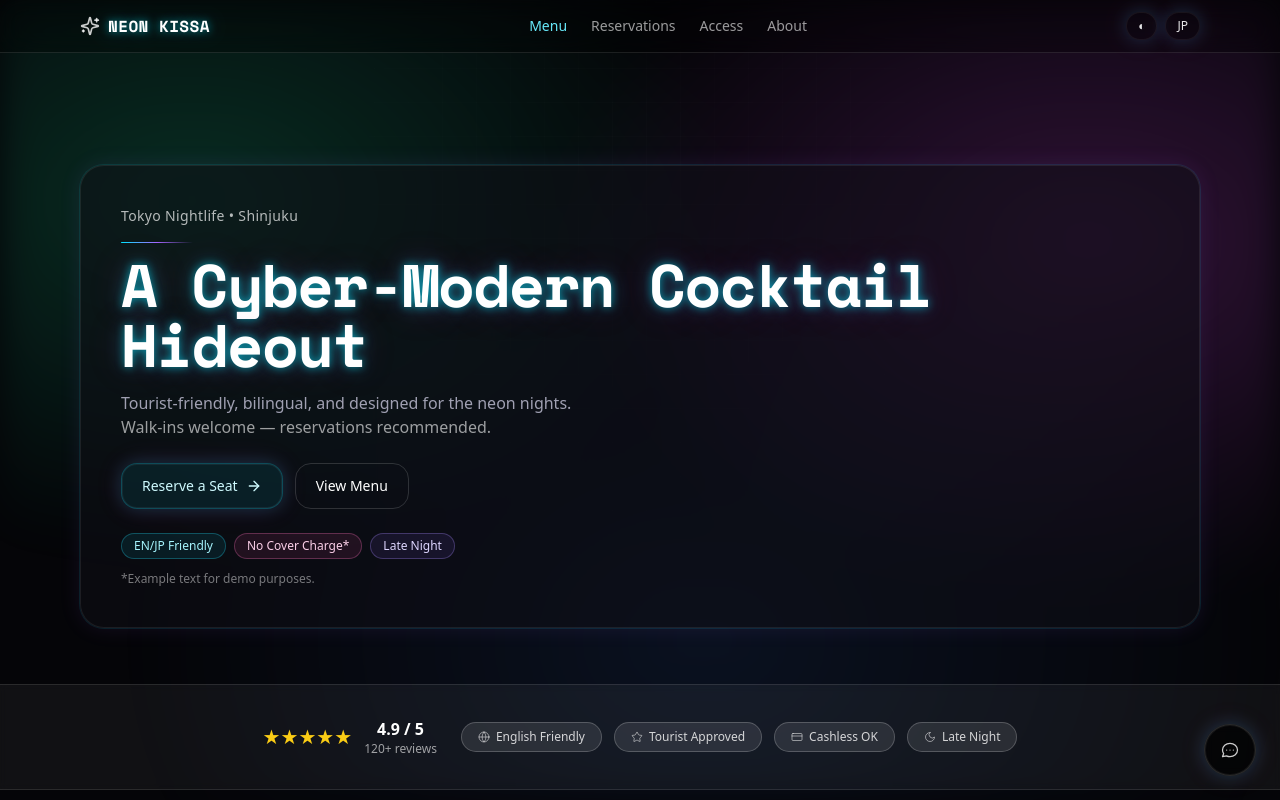
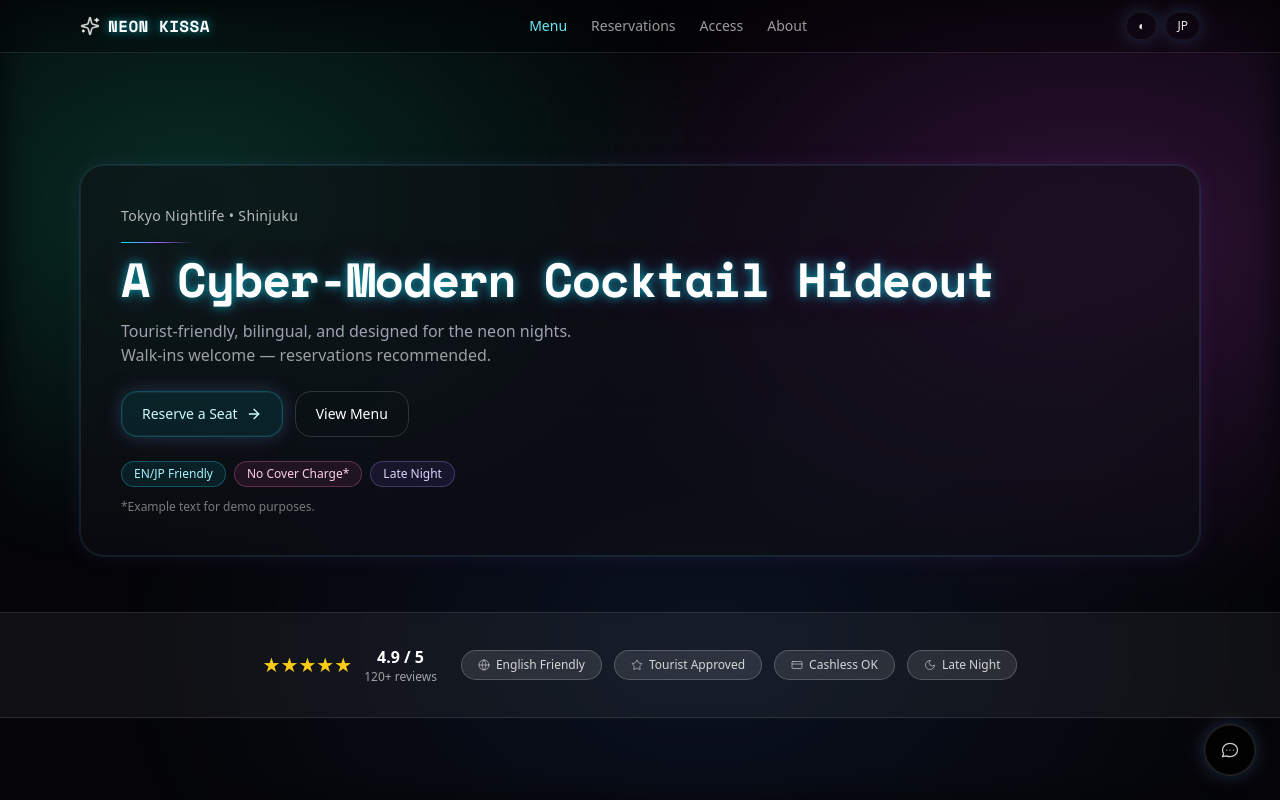
Before and after one commit to chemicalwolf1836/tokyo-neon-bar, a Next.js app: page / in a window 1280 px wide. Shown: the top 800 px of the page. Built offline with nearby package versions, Linux system fonts and the light colour scheme.

Commit message:
revert: hero heading back to original size and weight

```diff
--- a/src/app/page.tsx
+++ b/src/app/page.tsx
@@ -614,7 +614,7 @@ if (Object.keys(nextErrors).length > 0) {
               initial={{ opacity: 0, y: 12 }}
               animate={{ opacity: 1, y: 0 }}
               transition={{ duration: 0.55, delay: 0.05 }}
-              className="neon-text mt-3 text-4xl md:text-6xl font-bold tracking-tight"
+              className="neon-text mt-3 text-3xl md:text-5xl font-semibold tracking-tight"
               style={{ fontFamily: "var(--font-mono)" }}
             >
               {t.hero.title}
```
